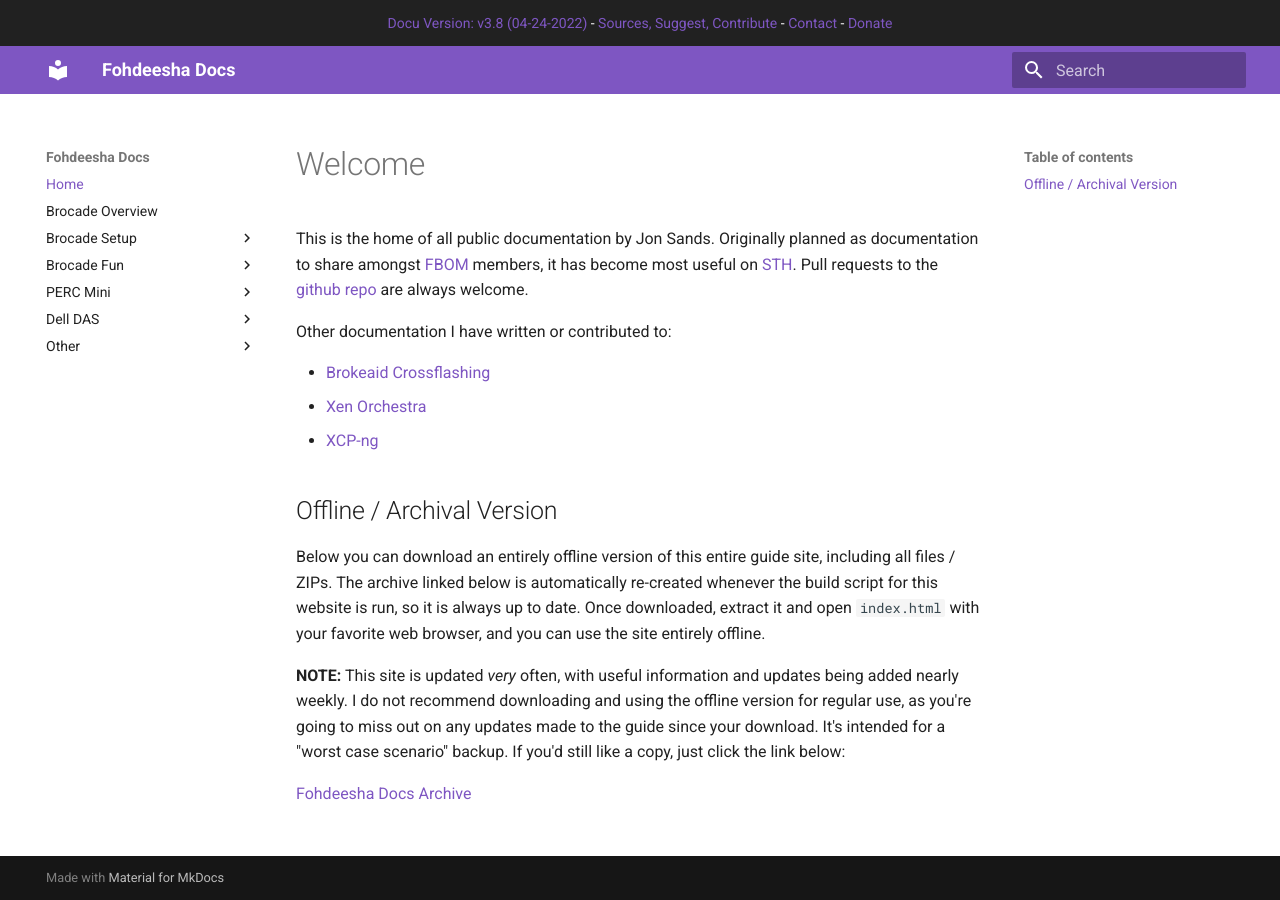
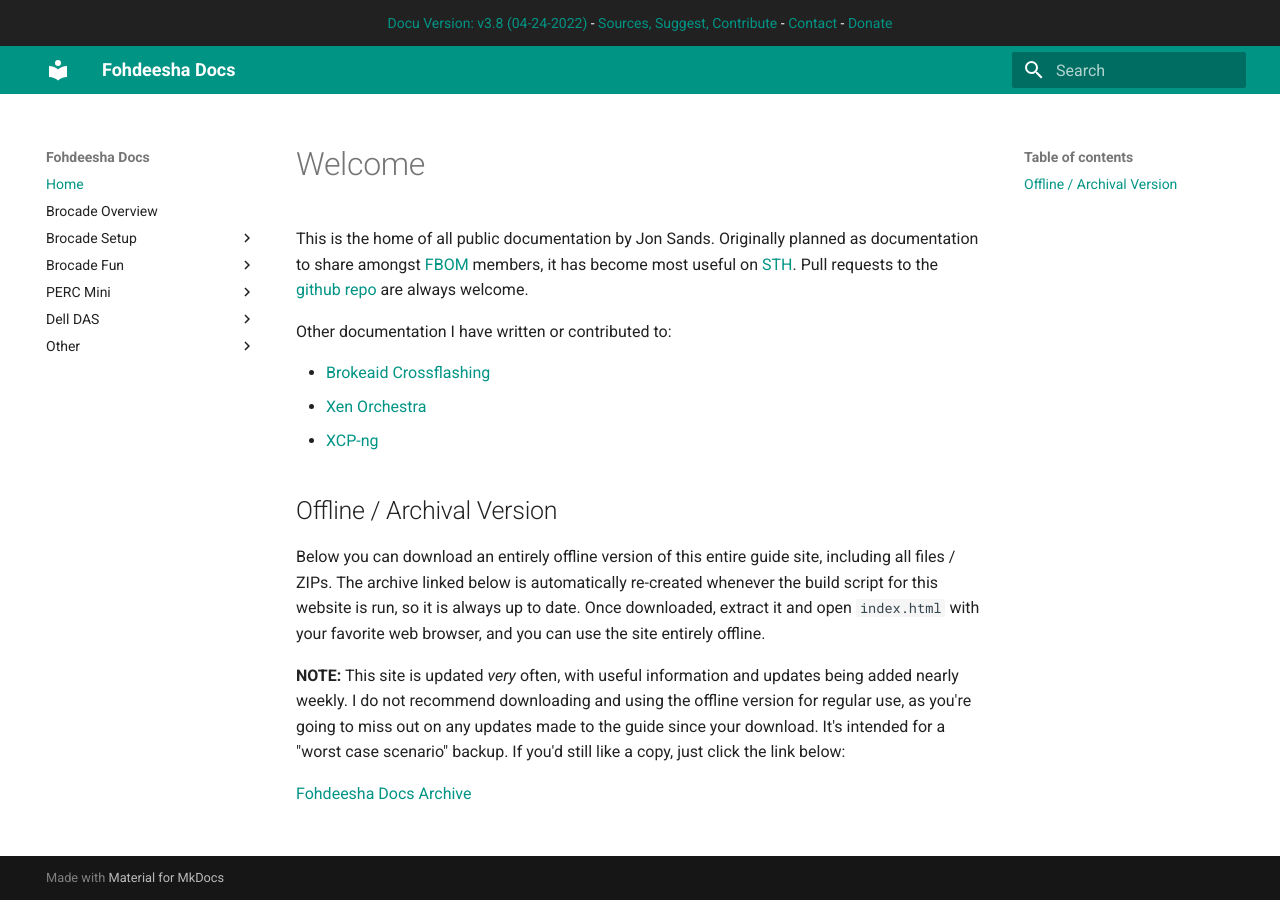
Before and after one commit to Fohdeesha/lab-docu, an MkDocs documentation site: the page built from docs/index.md, in a window 1280 px wide. Built offline with MkDocs 1.6.1 and Material for MkDocs 9.7.7, drawn with Linux system fonts in a browser that asks for light colours.

Commit message:
purple to teal invasive surgery
it had to be done

```diff
--- a/mkdocs.yml
+++ b/mkdocs.yml
@@ -8,7 +8,7 @@ theme:
   name: 'material'
   custom_dir: overrides
   palette:
-    primary: 'deep purple'
+    primary: 'teal'
     accent: 'orange'
 
 dev_addr: 192.168.1.27:8000
```
